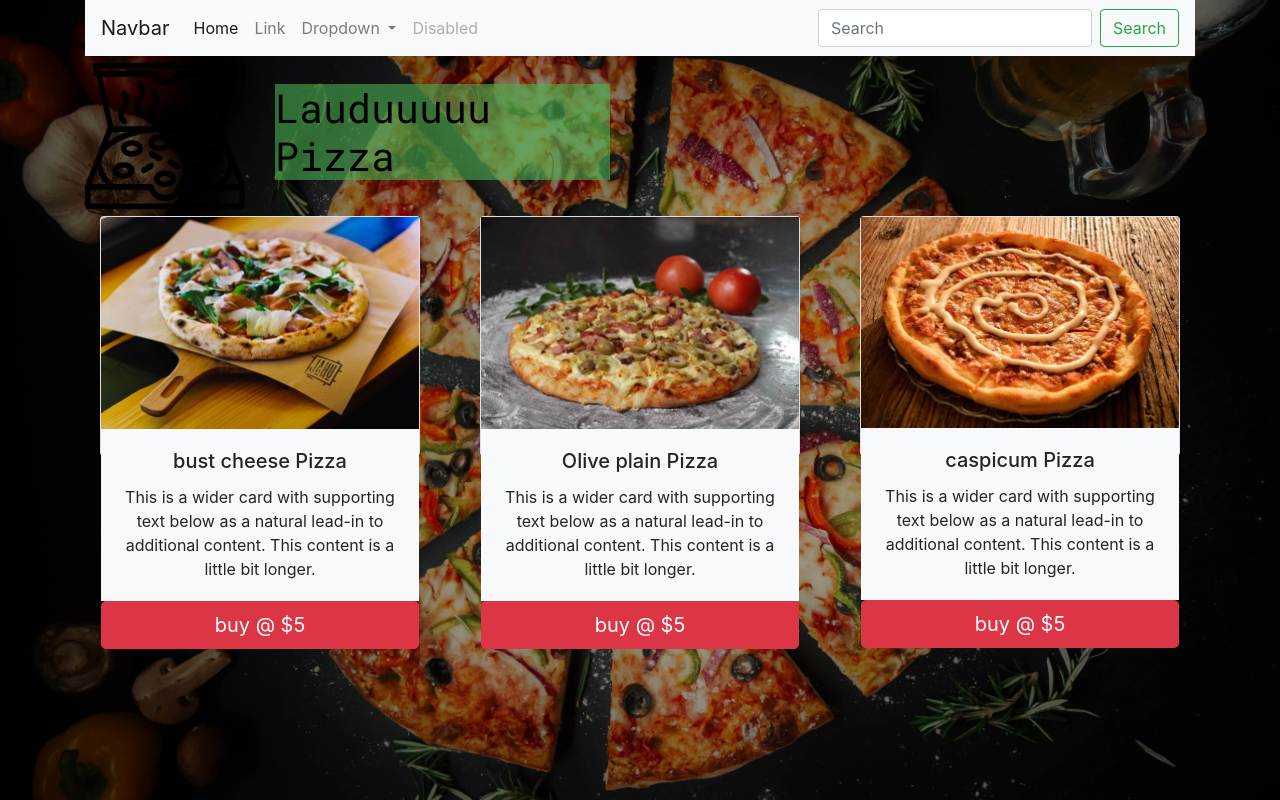
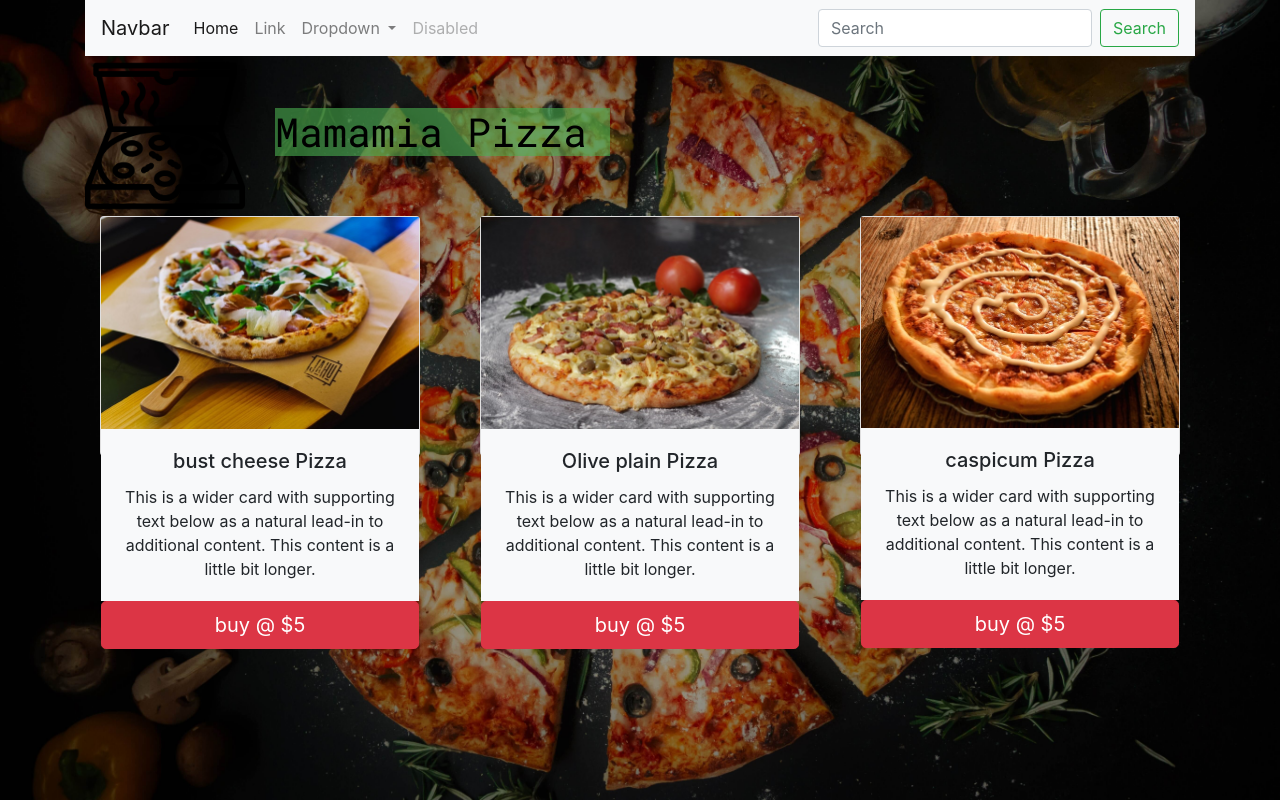
Before and after one commit to pramodsharma1496/pizza, a plain HTML site: page index.html in a window 1280 px wide. Drawn offline with nearby package versions, Linux system fonts and the light colour scheme.

Commit message:
Update index.html
changed title

```diff
--- a/index.html
+++ b/index.html
@@ -55,7 +55,7 @@
      <img  class="img" src="icon.png" alt="icon" width="100%" height="100%">
     </div>
     <div class="col-10 col-sm-6 align-self-center">
-    <h1 class="title">Lauduuuuu Pizza</h1>
+    <h1 class="title">Mamamia Pizza</h1>
     </div>
   </div>
 
```
